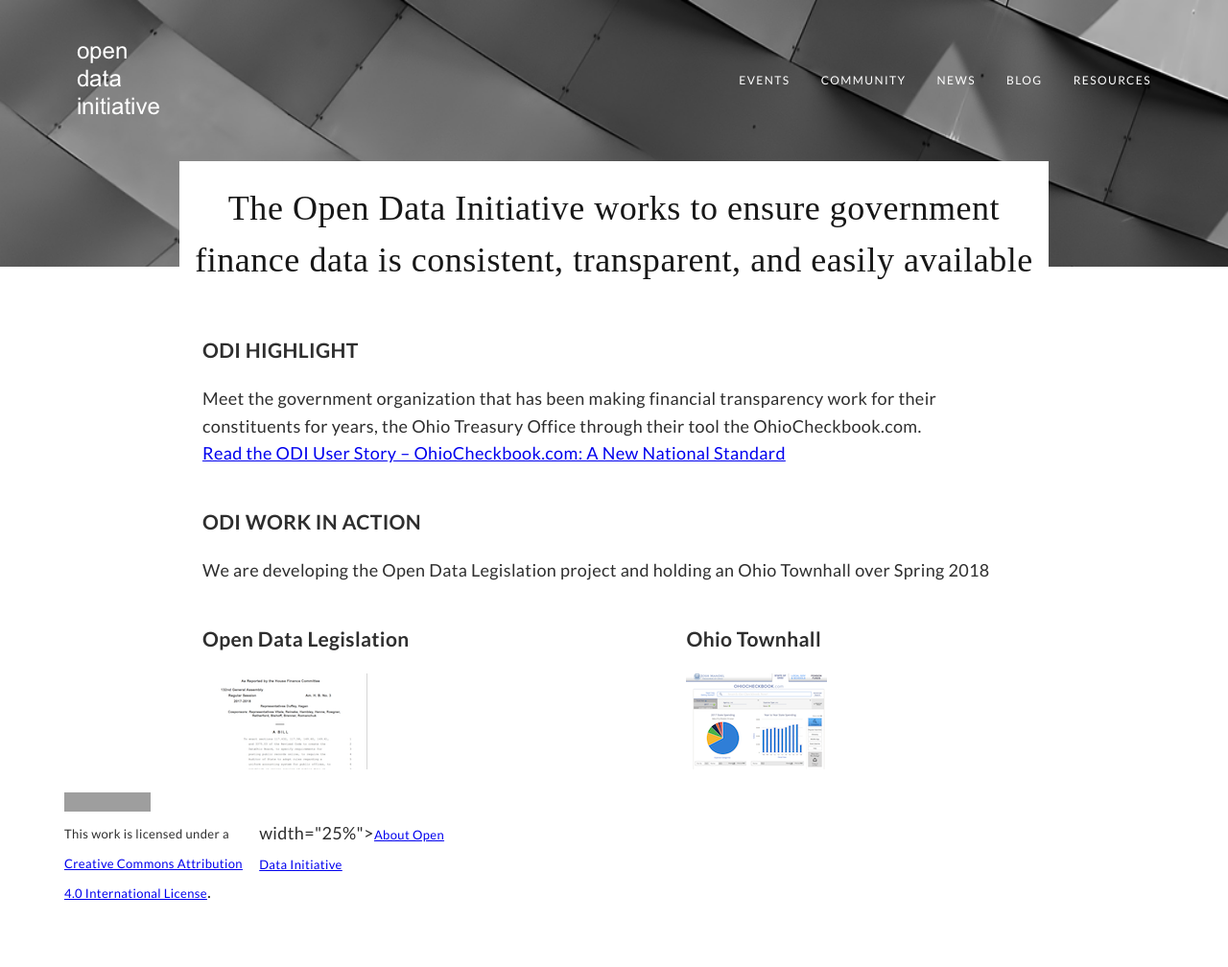
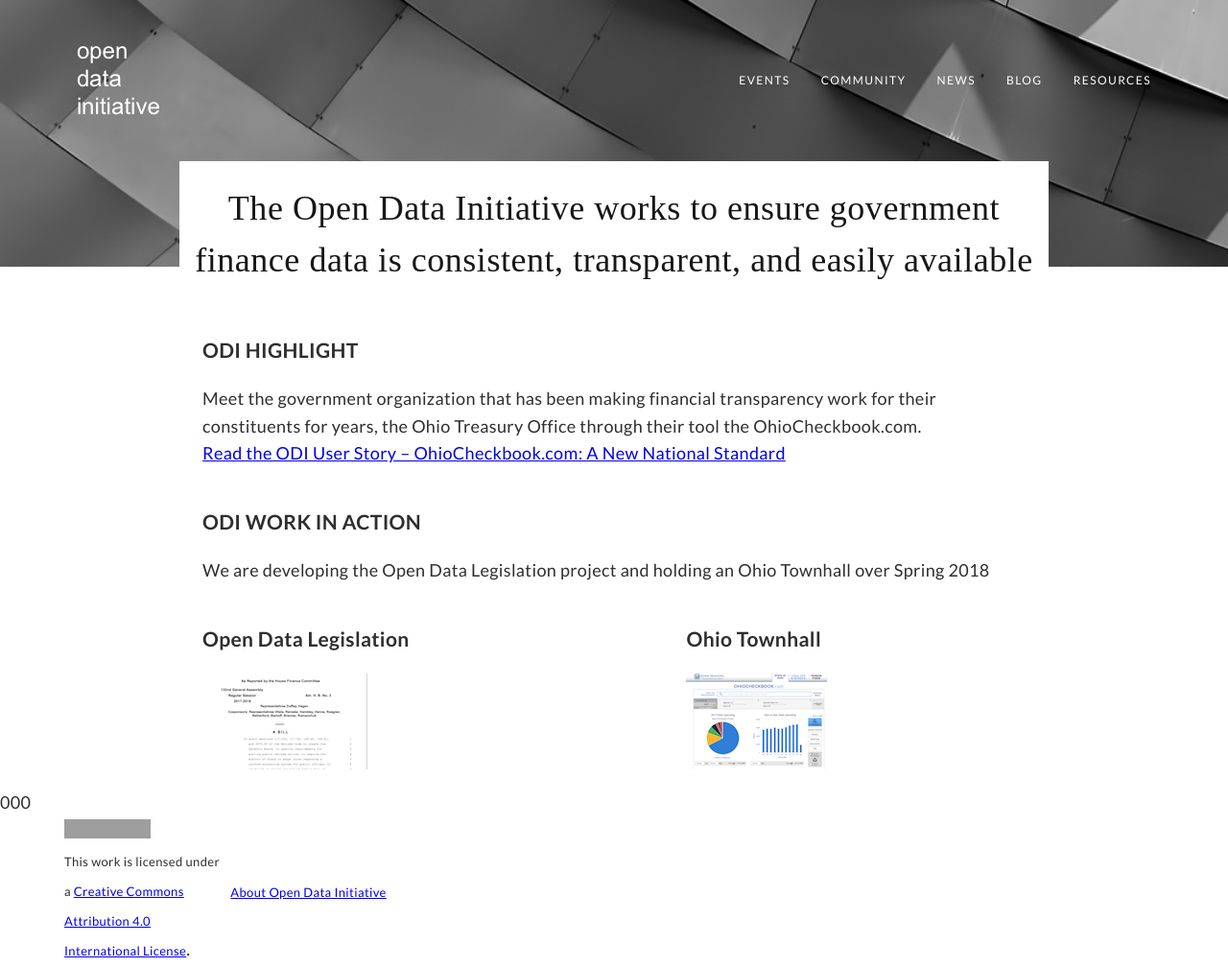
Before and after one commit to opendatainitiative/opendatainitiative.github.io, a Jekyll site: the page built from index.md, in a window 1280 px wide. Shown: the whole page at 96% size. Built offline with Jekyll 4.4.1, drawn with Linux system fonts in a browser that asks for light colours; before the commit the page ends 949 px from its top, so only the background shows below that; grey boxes are pictures that could not be loaded.

Commit message:
fix syntax error

```diff
--- a/_includes/footer.html
+++ b/_includes/footer.html
@@ -1,4 +1,4 @@
-<footer>
+000<footer>
   <div class="container">
     <div class="navbar-brand">
         <table>
@@ -16,7 +16,7 @@
                   <font size="2">This work is licensed under a
                   <a rel="license" href="http://creativecommons.org/licenses/by/4.0/">
                           Creative Commons Attribution 4.0 International License</a></font>.</td>
-              <td>width="25%"><font size="2"><a href="/about">About Open Data Initiative</a></font></td>
+              <td width="25%"><font size="2"><a href="/about">About Open Data Initiative</a></font></td>
               <td width="50%"></td>
             </tr>
       </table>
```
